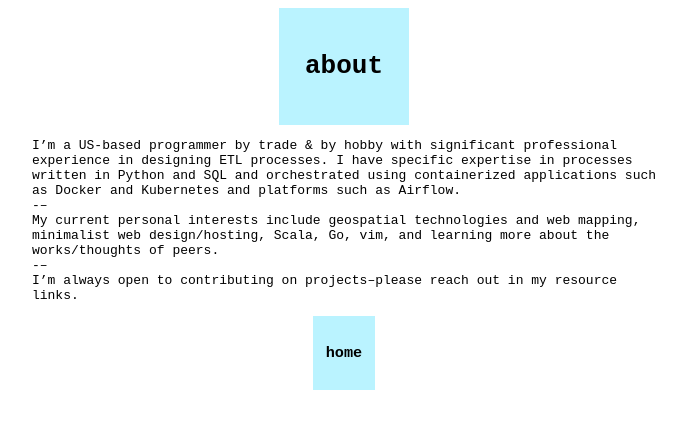
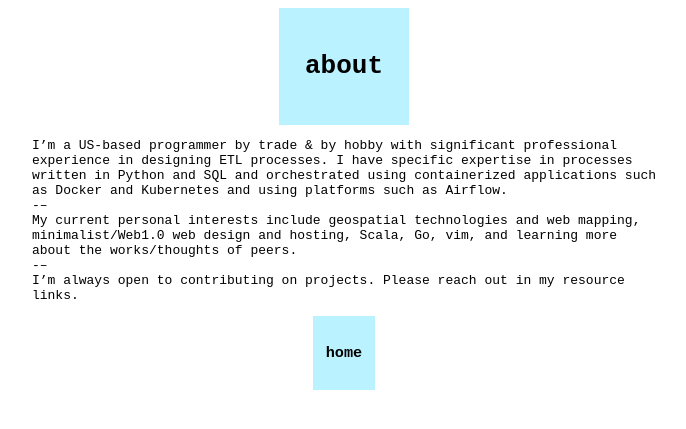
Before and after one commit to d-ones/d-ones.github.io, a Jekyll site: the page built from about.md, in a window 1280 px wide. Shown: the top 429 px of the page, without its empty margins (296-982 px from the left). Built offline with Jekyll 4.4.1, drawn with Linux system fonts in a browser that asks for light colours.

Commit message:
parallel construction

```diff
--- a/about.md
+++ b/about.md
@@ -3,6 +3,6 @@
 layout: default
 ---
 
-I’m a US-based programmer by trade & by hobby with significant professional experience in designing ETL processes. I have specific expertise in processes written in Python and SQL and orchestrated using containerized applications such as Docker and Kubernetes and platforms such as Airflow.<br>\---\
-My current personal interests include geospatial technologies and web mapping, minimalist web design/hosting, Scala, Go, vim, and learning more about the works/thoughts of peers.<br>\---\
-I'm always open to contributing on projects--please reach out in my resource links.
+I’m a US-based programmer by trade & by hobby with significant professional experience in designing ETL processes. I have specific expertise in processes written in Python and SQL and orchestrated using containerized applications such as Docker and Kubernetes and using platforms such as Airflow.<br>\---\
+My current personal interests include geospatial technologies and web mapping, minimalist/Web1.0 web design and hosting, Scala, Go, vim, and learning more about the works/thoughts of peers.<br>\---\
+I'm always open to contributing on projects. Please reach out in my resource links.
```
